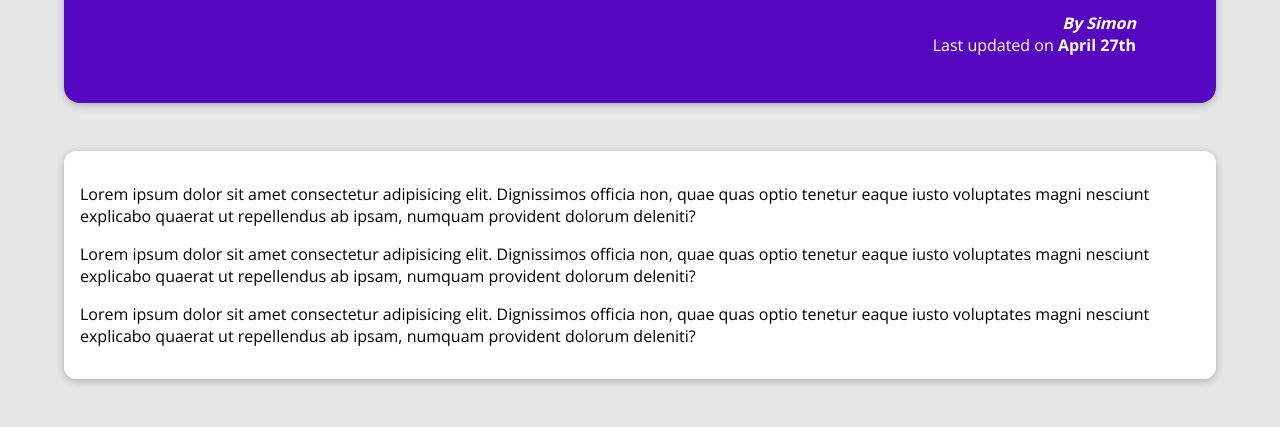
After one commit to Simon-i2it/PythonTraining, a Django app: page /posts/1 in a window 1280 px wide. The commit adds this page. Shown: the part 377-804 px from the top of the page. Run offline with Django 4.2, Linux system fonts and the light colour scheme.

Commit message:
Added post-detail.html

```diff
--- /dev/null
+++ b/my_site/blog/static/blog/post-detail.css
@@ -0,0 +1,62 @@
+body {
+    background-color: #e7e7e7;
+}
+
+#main-navigation {
+    background-color: #390281;
+    box-shadow: 0 2px 8px rgba(0, 0, 0, 0.25);
+}
+
+#summary {
+    margin: 8rem auto 3rem auto;
+    padding: 2rem;
+    width: 90%;
+    max-width: 90rem;
+    border-radius: 16px;
+    background-color: #5706c0;
+    position: relative;
+    box-shadow: 0 2px 8px rgba(0, 0, 0, 0.25);
+    height: 22rem;
+}
+
+#summary h2 {
+    color: white;
+    font-size: 4.5rem;
+}
+
+#summary article {
+    position: absolute;
+    top: 2rem;
+    right: 3rem;
+    padding: 1rem 2rem;
+    border-radius: 12px;
+    text-align: right;
+    color: white;
+}
+
+#summary article img {
+    width: 12rem;
+    height: 12rem;
+    border-radius: 12px;
+    transform: rotateZ(5deg);
+    border: 5px solid white;
+    margin-bottom: 1rem;
+}
+
+#summary address {
+    font-weight: bold;
+}
+
+#summary time {
+    font-weight: bold;
+}
+
+main {
+    width: 90%;
+    max-width: 90rem;
+    margin: 3rem auto;
+    background-color: white;
+    padding: 1rem;
+    border-radius: 12px;
+    box-shadow: 0 2px 8px rgba(0, 0, 0, 0.25);
+}
--- /dev/null
+++ b/my_site/blog/templates/blog/post-detail.html
@@ -0,0 +1,35 @@
+{% extends 'base.html' %}
+{% load static %}
+
+{% block title %}
+    {{ slug }}
+{% endblock title %}
+
+{% block css %}
+    <link rel="stylesheet" href="{% static 'blog/post-detail.css' %}">
+{% endblock css %}
+
+{% block body %}
+<section id="summary">
+    <h2>{{ slug }}</a></h2>
+    <article>
+        <img src="{% static '?' %}" alt="?"/>
+        <address>By Simon</address>
+        <div>
+            Last updated on <time>April 27th</time>
+        </div>
+    </article>
+</section>
+
+<main>
+    <p>
+        Lorem ipsum dolor sit amet consectetur adipisicing elit. Dignissimos officia non, quae quas optio tenetur eaque iusto voluptates magni nesciunt explicabo quaerat ut repellendus ab ipsam, numquam provident dolorum deleniti?
+    </p>
+    <p>
+        Lorem ipsum dolor sit amet consectetur adipisicing elit. Dignissimos officia non, quae quas optio tenetur eaque iusto voluptates magni nesciunt explicabo quaerat ut repellendus ab ipsam, numquam provident dolorum deleniti?
+    </p>
+    <p>
+        Lorem ipsum dolor sit amet consectetur adipisicing elit. Dignissimos officia non, quae quas optio tenetur eaque iusto voluptates magni nesciunt explicabo quaerat ut repellendus ab ipsam, numquam provident dolorum deleniti?
+    </p>
+</main>
+{% endblock body %}
--- a/my_site/blog/templates/blog/welcome.html
+++ b/my_site/blog/templates/blog/welcome.html
@@ -7,6 +7,7 @@
 
 {% block css %}
     <link rel="stylesheet" href="{% static 'blog/welcome.css' %}">
+    <link rel="stylesheet" href="{% static 'blog/post.css' %}">
 {% endblock css %}
 
 {% block body %}
--- a/my_site/blog/urls.py
+++ b/my_site/blog/urls.py
@@ -4,7 +4,7 @@ from . import views
 
 urlpatterns = [
     path("", views.welcome),
-    path("welcome/", views.welcome),
+    path("welcome/", views.welcome, name="url_welcome"),
     path("posts/", views.posts, name="url_posts"),
     path("posts/<slug:slug>", views.post, name="url_post"),
 ]
--- a/my_site/blog/views.py
+++ b/my_site/blog/views.py
@@ -13,4 +13,4 @@ def posts(request: HttpRequest) -> HttpResponse:
 
 
 def post(request: HttpRequest, slug: str) -> HttpResponse:
-    return render(request, "blog/post.html")
+    return render(request, "blog/post-detail.html", {"slug": slug})
--- a/my_site/templates/base.html
+++ b/my_site/templates/base.html
@@ -12,7 +12,7 @@
 </head>
 <body>
     <header id="main-navigation">
-        <h1><a href="">Welcome to Simon's blog</a></h1>
+        <h1><a href="{% url "url_welcome" %}">Welcome to Simon's blog</a></h1>
         <nav>
             <h2><a href= "{% url "url_posts" %}">Posts</a></h2>
         </nav>
```
Also changed, not shown: my_site/blog/static/blog/post.css (added, +43 -0 lines), my_site/blog/static/blog/posts.css (added, +43 -0 lines), my_site/blog/static/blog/welcome.css (+0 -44 lines), my_site/blog/templates/blog/includes/post.html (added, +17 -0 lines), my_site/blog/templates/blog/posts.html (+14 -4 lines).
